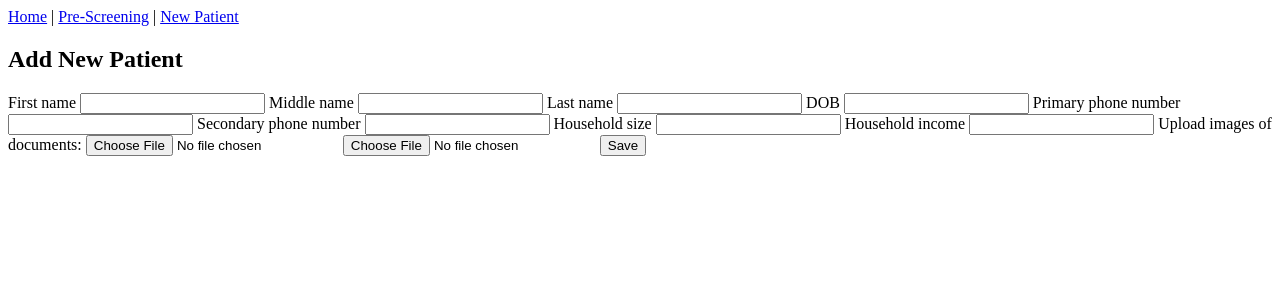
After one commit to codeforamerica/rva-screening, a Flask app: template app/templates/patient_details.html in a window 1280 px wide. The commit adds this page. Shown: the top 300 px of the page. Run offline with Flask 2, Linux system fonts and the light colour scheme; the template is opened without the code that fills it, so the values that code supplies are empty.

Commit message:
Updated routes and templates to align with diagrams in issue #19

```diff
--- a/app/templates/base.html
+++ b/app/templates/base.html
@@ -5,8 +5,10 @@
   <body>
     <div>
         <a href="{{ url_for('index') }}">Home</a>
+        | <a href="{{ url_for('new_prescreening') }}">Pre-Screening</a>
+        | <a href="{{ url_for('new_patient') }}">New Patient</a>
         {% if g.user.is_authenticated() %}
-        | <a href="{{ url_for('logout') }}">Log out</a>
+          | <a href="{{ url_for('logout') }}">Log out</a>
         {% endif %}
     </div>
     {% block content %}{% endblock %}
--- /dev/null
+++ b/app/templates/patient_details.html
@@ -0,0 +1,75 @@
+{% extends "base.html" %}
+{% block content %}
+    {% if patient and patient.id %}
+        <h2>{{ patient.firstname }} {{ patient.lastname }}</h2>
+        <a href="{{ url_for('new_prescreening', patient_id=patient.id) }}">
+            Prescreen this patient
+        </a>
+        <a href="{{ url_for('delete', id=patient.id) }}">Delete patient</a>
+    {% else %}
+        <h2>Add New Patient</h2>
+    {% endif %}
+    <form enctype="multipart/form-data" method="post">
+        First name
+        <input
+            type="text"
+            name="firstname"
+            value="{{ patient.firstname if patient and patient.firstname }}"
+        />
+        Middle name
+        <input
+            type="text"
+            name="middlename"
+            value="{{ patient.middlename if patient and patient.middlename }}"
+        />
+        Last name
+        <input
+            type="text"
+            name="lastname"
+            value="{{ patient.lastname if patient and patient.lastname }}"
+        />
+        DOB
+        <input
+            type="text"
+            name="dob"
+            value="{{ patient.dob.strftime('%m/%d/%Y') if patient and patient.dob }}"
+        />
+        Primary phone number
+        <input
+            type="text"
+            name="phonenumber1"
+            value="{{ patient.phonenumber1 if patient and patient.phonenumber1 }}"
+        />
+        Secondary phone number
+        <input
+            type="text"
+            name="phonenumber2"
+            value="{{ patient.phonenumber2 if patient and patient.phonenumber2 }}"
+        />
+        Household size
+        <input
+            type="text"
+            name="householdsize"
+            value="{{ patient.householdsize if patient and patient.householdsize }}"
+        />
+        Household income
+        <input
+            type="text"
+            name="householdincome"
+            value="{{ patient.householdincome if patient and patient.householdincome }}"
+        />
+        Upload images of documents:
+        <input type="file" name="image1"/>
+        <input type="file" name="image2"/>
+        {% if patient and patient.id %}
+            <p>
+                {% for documentImage in patient.documentimages %}
+                    <a href="{{ url_for('document_image', image_id=documentImage.id) }}">
+                        Image {{ loop.index0 + 1 }}
+                    </a>
+                {% endfor %}
+            </p>
+        {% endif %}
+        <button type="submit">Save</button>
+  </form>
+{% endblock %}
--- a/app/views.py
+++ b/app/views.py
@@ -1,4 +1,4 @@
-from flask import render_template, request,flash, redirect, url_for, g, send_from_directory
+from flask import render_template, request,flash, redirect, url_for, g, send_from_directory, session
 from app import app, db, bcrypt, ALLOWED_EXTENSIONS
 from app.models import Patient, DocumentImage, User
 import datetime
@@ -18,7 +18,8 @@ def login():
         db.session.commit()
         login_user(user, remember=True)
         return redirect(url_for('index'))
-  return render_template("login.html")
+  else:
+    return render_template("login.html")
 
 @app.route("/logout", methods=["GET"])
 @login_required
@@ -39,20 +40,21 @@ def before_request():
   g.user = current_user
 
 def allowed_file(filename):
-  return '.' in filename and \
-    filename.rsplit('.', 1)[1] in ALLOWED_EXTENSIONS
+  return '.' in filename and filename.rsplit('.', 1)[1] in ALLOWED_EXTENSIONS
 
-@app.route('/add' , methods=['POST', 'GET'])
+@app.route('/new_patient' , methods=['POST', 'GET'])
 @login_required
-def add():
+def new_patient():
   if request.method == 'POST':
     patient=Patient(
-      request.form['firstname'],
-      request.form['middlename'],
-      request.form['lastname'],
-      datetime.datetime.strptime(request.form['dob'], '%m/%d/%Y').date(),
-      request.form['phonenumber1'],
-      request.form['phonenumber2']
+      firstname = request.form['firstname'],
+      middlename = request.form['middlename'],
+      lastname = request.form['lastname'],
+      dob = datetime.datetime.strptime(request.form['dob'], '%m/%d/%Y').date(),
+      phonenumber1 = request.form['phonenumber1'],
+      phonenumber2 = request.form['phonenumber2'],
+      householdsize = request.form['householdsize'],
+      householdincome = request.form['householdincome']
     )
     db.session.add(patient)
     db.session.commit()
@@ -62,32 +64,49 @@ def add():
         filename = secure_filename(file.filename)
         filepath = os.path.join(app.config['UPLOAD_FOLDER'], filename)
         file.save(filepath)
-      documentImage = DocumentImage(patient.id, filename)
-      db.session.add(documentImage)
+        documentImage = DocumentImage(patient.id, filename)
+        db.session.add(documentImage)
+        db.session.commit()
+
+    return redirect(url_for('index'))
+  else:
+    # Check whether we already have some data from a pre-screening
+    if 'household_size' in session or 'household_income' in session:
+      patient = Patient(
+        householdsize = session.get('household_size'),
+        householdincome = session.get('household_income')
+      )
+      session.clear()
+      return render_template('patient_details.html', patient=patient)
+
+    return render_template('patient_details.html')
+
+@app.route('/patient_details/<id>', methods=['POST', 'GET'])
+@login_required
+def patient_details(id):
+  patient = Patient.query.get(id)
+  if request.method == 'POST':
+    patient.firstname = request.form['firstname']
+    patient.middlename = request.form['middlename']
+    patient.lastname = request.form['lastname']
+    patient.dob = datetime.datetime.strptime(request.form['dob'], '%m/%d/%Y').date()
+    patient.phonenumber1 = request.form['phonenumber1']
+    patient.phonenumber2 = request.form['phonenumber2']
+    patient.householdsize = request.form['householdsize']
+    patient.householdincome = request.form['householdincome']
+
+    for file in request.files.itervalues():
+      if allowed_file(file.filename):
+        filename = secure_filename(file.filename)
+        filepath = os.path.join(app.config['UPLOAD_FOLDER'], filename)
+        file.save(filepath)
+        documentImage = DocumentImage(patient.id, filename)
+        db.session.add(documentImage)
 
     db.session.commit()
-
-    flash('New patient added!')
     return redirect(url_for('index'))
-
-  return render_template('add.html')
-
-@app.route('/update/<id>', methods=['POST', 'GET'])
-@login_required
-def update(id):
-  patient = Patient.query.get(id)
-  if request.method == 'POST':
-    patient.firstname = request.form['firstname'],
-    patient.middlename = request.form['middlename'],
-    patient.lastname = request.form['lastname'],
-    patient.dob = datetime.datetime.strptime(request.form['dob'], '%m/%d/%Y').date(),
-    patient.phonenumber1 = request.form['phonenumber1'],
-    patient.phonenumber2 = request.form['phonenumber2']
-    db.session.commit()
-    flash('Patient updated!')
-    return redirect(url_for('index'))
-
-  return render_template('update.html', patient=patient)
+  else:
+    return render_template('patient_details.html', patient=patient)
 
 @app.route('/delete/<id>', methods=['POST', 'GET'])
 @login_required
@@ -95,7 +114,6 @@ def delete(id):
   patient = Patient.query.get(id)
   db.session.delete(patient)
   db.session.commit()
-  flash('Patient deleted!')
   return redirect(url_for('index'))
 
 @app.route('/document_image/<image_id>')
@@ -108,11 +126,65 @@ def document_image(image_id):
 @app.route('/documentimages/<filename>')
 @login_required
 def get_image(filename):
-  return send_from_directory(os.path.join(app.config['PROJECT_ROOT'], app.config['UPLOAD_FOLDER']), filename)
+  return send_from_directory(os.path.join(
+    app.config['PROJECT_ROOT'],
+    app.config['UPLOAD_FOLDER']),
+    filename
+  )
+
+@app.route('/new_prescreening/<patient_id>', methods=['POST', 'GET'])
+@app.route('/new_prescreening', defaults={'patient_id': None}, methods=['POST', 'GET'])
+@login_required
+def new_prescreening(patient_id):
+  if request.method == 'POST':
+    session['services'] = request.form.getlist('services')
+    return redirect(url_for('prescreening_basic'))
+  if patient_id is not None:
+    session.clear()
+    session['patient_id'] = patient_id
+  return render_template('new_prescreening.html')
+
+@app.route('/prescreening_basic', methods=['POST', 'GET'])
+@login_required
+def prescreening_basic():
+  if request.method == 'POST':
+    session['household_size'] = request.form['household_size']
+    session['household_income'] = request.form['household_income']
+    return redirect(url_for('prescreening_results'))
+  else:
+    if session.get('patient_id'):
+      patient = Patient.query.get(session['patient_id'])
+      return render_template('prescreening_basic.html', patient = patient)
+    else:
+      return render_template('prescreening_basic.html')
+
+@app.route('/prescreening_results')
+@login_required
+def prescreening_results():
+  if 'patient_id' in session and session['patient_id']:
+    return render_template(
+      'prescreening_results.html',
+      patientid = session['patient_id'],
+      services = session['services']
+    )
+  else:
+    return render_template('prescreening_results.html', services = session['services'])
+
+@app.route('/save_prescreening_updates')
+@login_required
+def save_prescreening_updates():
+  if 'patient_id' in session and session['patient_id']:
+    patient_id = session['patient_id']
+    patient = Patient.query.get(session['patient_id'])
+    patient.householdsize = session['household_size']
+    patient.householdincome = session['household_income']
+    db.session.commit()
+    session.clear()
+    return redirect(url_for('patient_details', id = patient_id))
 
 @app.route('/' )
 @login_required
 def index():
+  session.clear()
   patients = Patient.query.all()
-  print patients[2].documentimages
   return render_template('index.html', patients=patients)
```
Also changed, not shown: app/models.py (+5 -15 lines), app/templates/add.html (deleted, +0 -21 lines), app/templates/index.html (+1 -12 lines), app/templates/new_prescreening.html (added, +11 -0 lines), app/templates/prescreening_basic.html (added, +18 -0 lines), app/templates/prescreening_results.html (added, +19 -0 lines), app/templates/update.html (deleted, +0 -18 lines).
